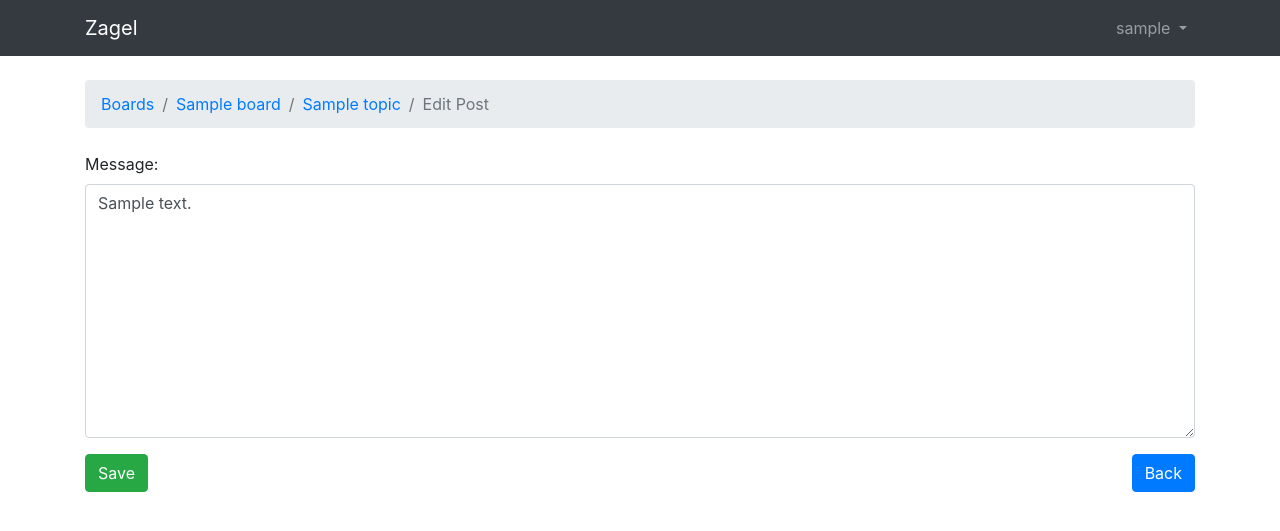
After one commit to AhmedAlaa2024/My_First_Django_Project-Blog, a Django app: a page that uses templates/edit_post.html in a window 1280 px wide. The commit adds this page. Shown: the top 531 px of the page. Run offline with Django 3.2, Linux system fonts and the light colour scheme; a user stored in the database is signed in; tables that the repository leaves empty hold one stand-in row (values such as "Sample post"); some libraries are stand-ins or nearby versions.

Commit message:
Adding <edit_post> utility and its page structure, urls, and <GCBV> view.

```diff
--- a/Boards/models.py
+++ b/Boards/models.py
@@ -35,6 +35,8 @@ class Post(models.Model):
     topic = models.ForeignKey(Topic, related_name='posts', on_delete=models.CASCADE)
     created_by = models.ForeignKey(User, related_name='posts', on_delete=models.CASCADE)
     created_dt = models.DateTimeField(auto_now_add=True)
+    updated_by = models.ForeignKey(User, null=True, related_name='+', on_delete=models.CASCADE)
+    updated_dt = models.DateTimeField(null=True)
 
     def __str__(self):
         truncated_message = Truncator(self.message)
--- a/Boards/urls.py
+++ b/Boards/urls.py
@@ -10,4 +10,6 @@ urlpatterns = [
          views.topic_posts, name='topic_posts'),
     path('boards/<board_name>/topics/<topic_subject>/reply/',
          views.reply_topic, name='reply_topic'),
+    path('boards/<board_name>/topics/<topic_subject>/posts/<int:post_id>/edit/',
+         views.PostUpdateView.as_view(), name='edit_post'),
 ]
--- a/Boards/views.py
+++ b/Boards/views.py
@@ -5,6 +5,9 @@ from .models import Board, Topic, Post
 from .forms import NewTopicForm, NewPostForm
 from django.contrib.auth.decorators import login_required
 from django.db.models import Count
+from django.views.generic import UpdateView
+from django.utils import timezone
+from django.utils.decorators import method_decorator
 
 # Create your views here.
 
@@ -69,3 +72,18 @@ def reply_topic(request, board_name, topic_subject):
     else:
         form = NewPostForm()
     return render(request, 'reply_topic.html', {'topic': topic, 'form': form})
+
+@method_decorator(login_required, name='dispatch')
+class PostUpdateView(UpdateView):
+    model = Post
+    fields = ['message']
+    template_name = 'edit_post.html'
+    pk_url_kwarg = 'post_id'
+    context_object_name = 'post'
+
+    def form_valid(self, form):
+        post = form.save(commit=False)
+        post.updated_by = self.request.user
+        post.updated_dt = timezone.now()
+        post.save()
+        return redirect('topic_posts', board_name=post.topic.board.name, topic_subject=post.topic.subject)
--- /dev/null
+++ b/templates/edit_post.html
@@ -0,0 +1,18 @@
+{% extends 'base.html' %}
+{% block title %}Edit Post{% endblock %}
+
+{% block breadcrumb %}
+<li class="breadcrumb-item"><a href="{% url 'home' %}">Boards</a></li>
+<li class="breadcrumb-item"><a href="{% url 'board_topics' post.topic.board.name %}">{{post.topic.board.name}}</a></li>
+<li class="breadcrumb-item"><a href="{% url 'topic_posts' post.topic.board.name post.topic.subject %}">{{post.topic.subject}}</a></li>
+<li class="breadcrumb-item active">Edit Post</li>
+{% endblock %}
+
+{% block content %}
+<form method="POST" class="mb-4" novalidate>
+    {% csrf_token %}
+    {% include 'includes/form.html' %}
+    <button type="submit" class="btn btn-success">Save</button>
+    <a href="{% url 'topic_posts' post.topic.board.name post.topic.subject %}" class="btn btn-primary return-btn float-right">Back</a>
+</form>
+{% endblock %}
--- a/templates/topic_posts.html
+++ b/templates/topic_posts.html
@@ -34,7 +34,7 @@
                 <p>{{post.message}}</p>
                 {% if post.created_by == user %}
                 <div class="mt-3">
-                    <a href="#" class="btn btn-primary btn-sm" role="button">Edit</a>
+                    <a href="{% url 'edit_post' post.topic.board.name post.topic.subject post.pk %}" class="btn btn-primary btn-sm" role="button">Edit</a>
                 </div>
                 {% endif %}
             </div>
```
Also changed, not shown: Boards/migrations/0004_auto_20200909_0542.py (added).
